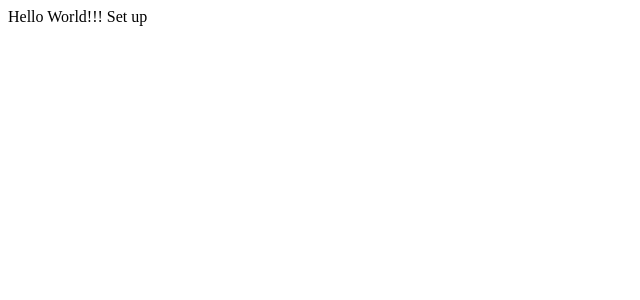
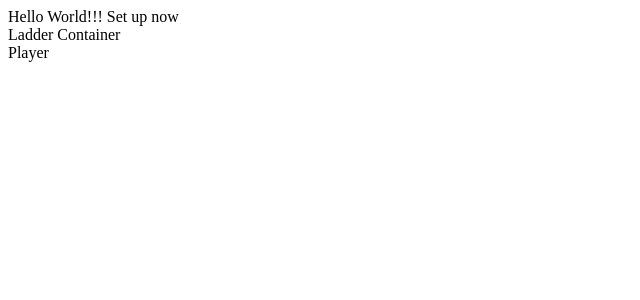
Before and after one commit to MartinT86/FoosballLadder, a React app: page / in a window 1280 px wide. Shown: the top 300 px of the page, without its empty margins (0-640 px from the left). Built offline with nearby package versions, Linux system fonts and the light colour scheme.

Commit message:
ladder and player added

```diff
--- a/src/app/App.jsx
+++ b/src/app/App.jsx
@@ -1,10 +1,12 @@
 import React from 'react';
+import Ladder from './Ladder.jsx';
 
 class App extends React.Component {
    render() {
       return (
          <div>
-            Hello World!!! Set up
+            Hello World!!! Set up now
+            <Ladder/>
          </div>
       );
    }
--- /dev/null
+++ b/src/app/Ladder.jsx
@@ -0,0 +1,15 @@
+import React from 'react';
+import Player from './Player.jsx'
+
+class Ladder extends React.Component {
+   render() {
+      return (
+         <div>
+            Ladder Container
+            <Player/>
+         </div>
+      );
+   }
+}
+
+export default Ladder;
--- /dev/null
+++ b/src/app/Player.jsx
@@ -0,0 +1,13 @@
+import React from 'react';
+
+class Player extends React.Component {
+   render() {
+      return (
+         <div>
+            Player
+         </div>
+      );
+   }
+}
+
+export default Player;
```
Also changed, not shown: src/build/index.js.
